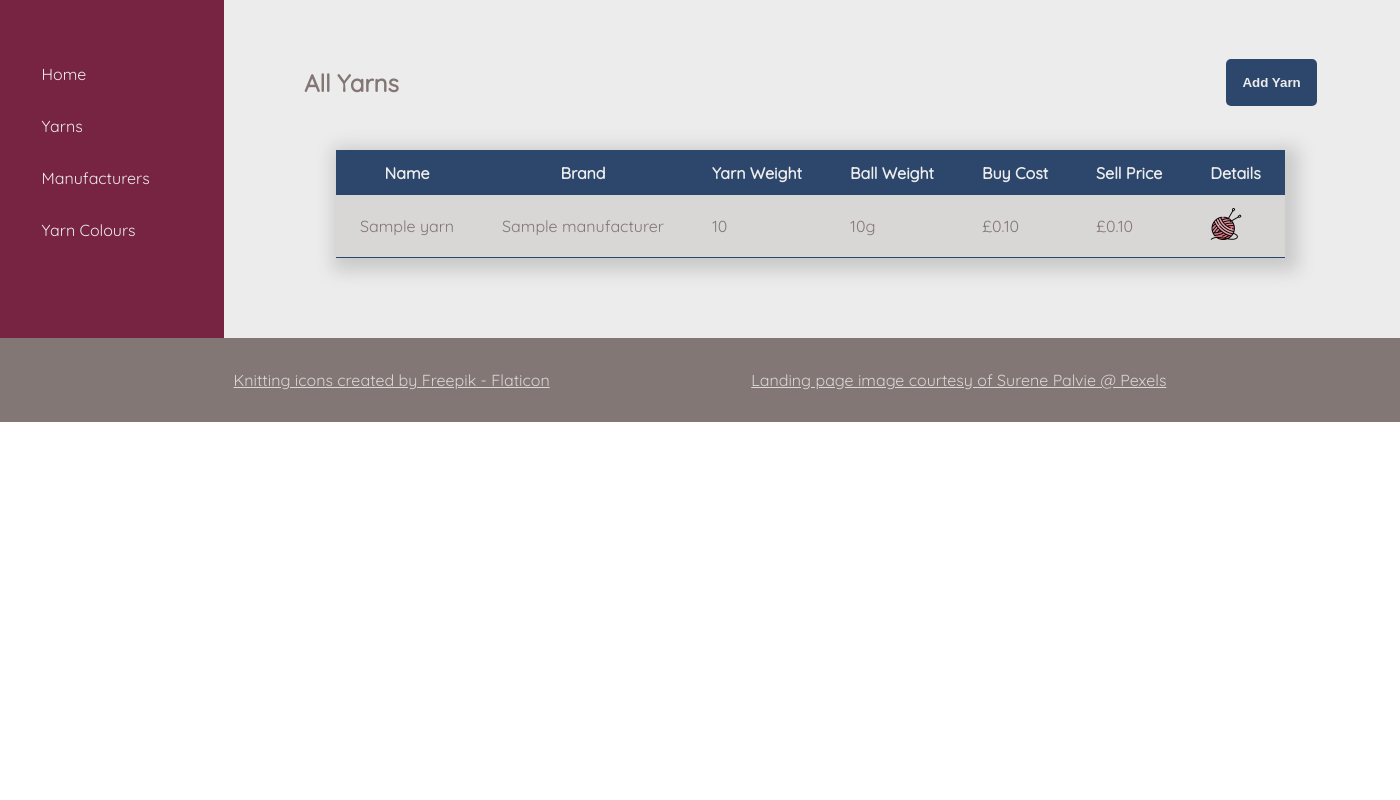
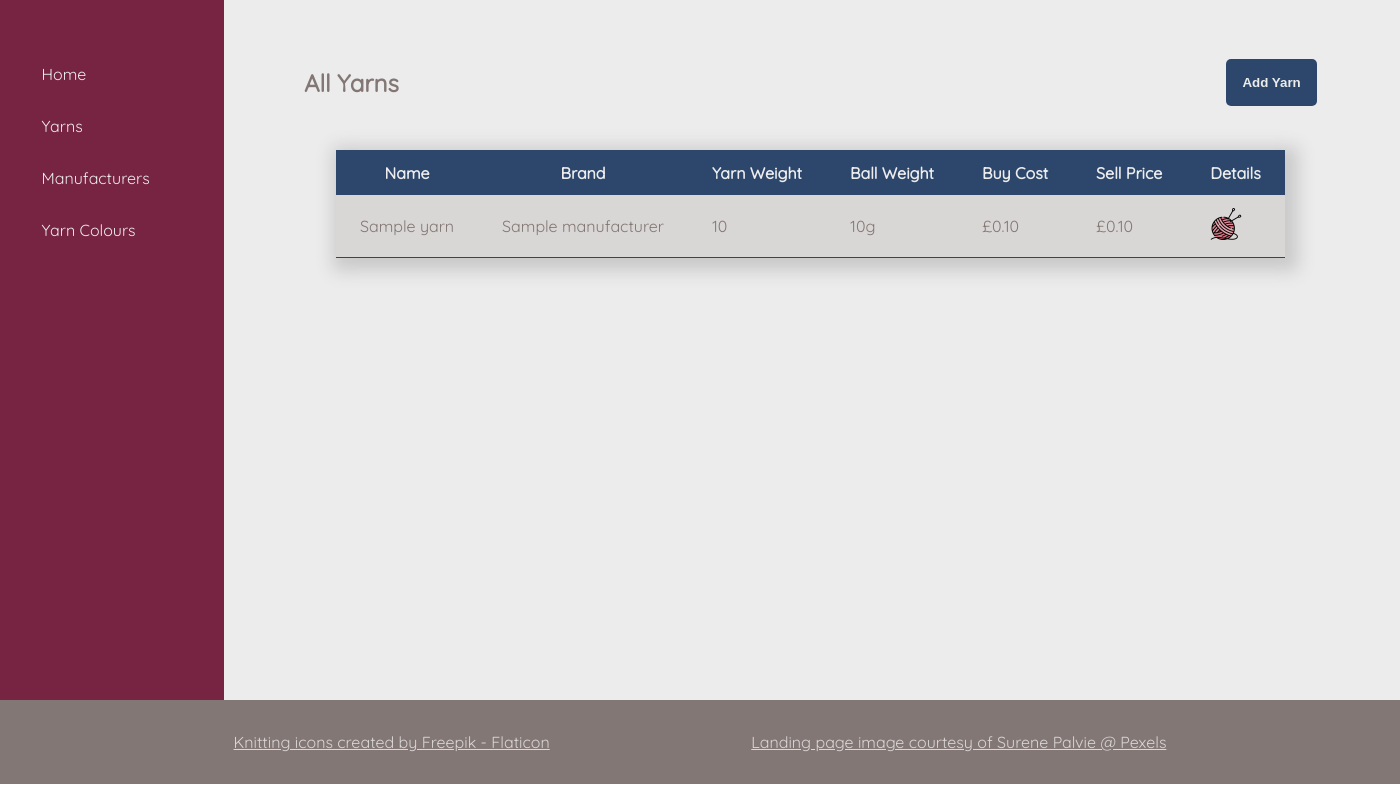
Before and after one commit to LisaS7/yarn_store, a Flask app: page /yarns/ in a window 1400 px wide. Run offline with Flask 2, Linux system fonts and the light colour scheme; a database or web service that is not in the repository returns one stand-in record (values such as "Sample title"); some libraries are stand-ins or nearby versions.

Commit message:
Made footer stick to bottom of screen

```diff
--- a/static/css/style.css
+++ b/static/css/style.css
@@ -19,6 +19,7 @@ body {
 
 body > main {
     background-color: var(--light1);
+    min-height: calc(100vh - 100px);
 }
 
 body > main > section {
@@ -50,6 +51,7 @@ button {
 
 .flashes {
     background-color: var(--mid1);
+    opacity: 0.5;
     color: aliceblue;
     padding: 1rem;
     border-radius: 5px;
```
